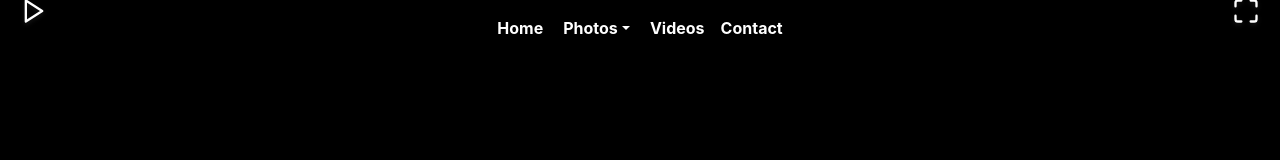
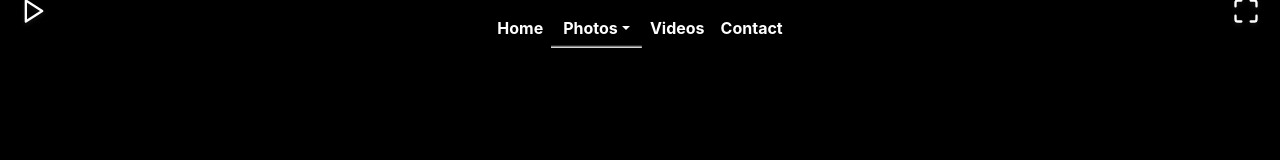
Before and after one commit to GeorgeDiNicola/serverless-photography-website, a React (Create React App) app in the folder static/: page /Photography in a window 1280 px wide. Shown: the top 160 px of the page. Built offline with nearby package versions, Linux system fonts and the light colour scheme.

Commit message:
got the photos button to show the active page by wrapping the dropdown with an li tag

```diff
--- a/static/src/components/navbar.jsx
+++ b/static/src/components/navbar.jsx
@@ -53,7 +53,8 @@ export default class NavBar extends Component {
                   <a id={this.currentPageId} class="nav-link" href="./Photography">Photos</a>
                 </li>
                 */}
-                <DropdownButton id="dropdown-item-button" class={this.activePhotoPage} title="Photos" onSelect={this.handleSelect}>
+                <li id={this.currentPageId} class={this.activePhotoPage}>
+                <DropdownButton id="dropdown-item-button" class="nav-link" title="Photos" onSelect={this.handleSelect}>
                   <Dropdown.Item eventKey="Events">Events</Dropdown.Item>
                   <Dropdown.Item eventKey="Nature">Nature</Dropdown.Item>
                   <Dropdown.Item eventKey="Portraits">Portraits</Dropdown.Item>
@@ -62,6 +63,7 @@ export default class NavBar extends Component {
                   <Dropdown.Item eventKey="Weddings">Weddings</Dropdown.Item>
                   <Dropdown.Item eventKey="Wild Life">Wild Life</Dropdown.Item>
                 </DropdownButton>
+                </li>
                 {/*<a href="./Home">Brand</a>*/}
                 <li id={this.currentPageId} class={this.activeVideoPage}>
                   <a id={this.currentPageId} class="nav-link" href="./Videography">Videos</a>
--- a/static/src/css/navbar.css
+++ b/static/src/css/navbar.css
@@ -54,6 +54,7 @@ a {
 }
 
 #dropdown-item-button {
+  background-color: transparent;
   color: white !important;
   font-weight: bold;
   border: none !important;
```
